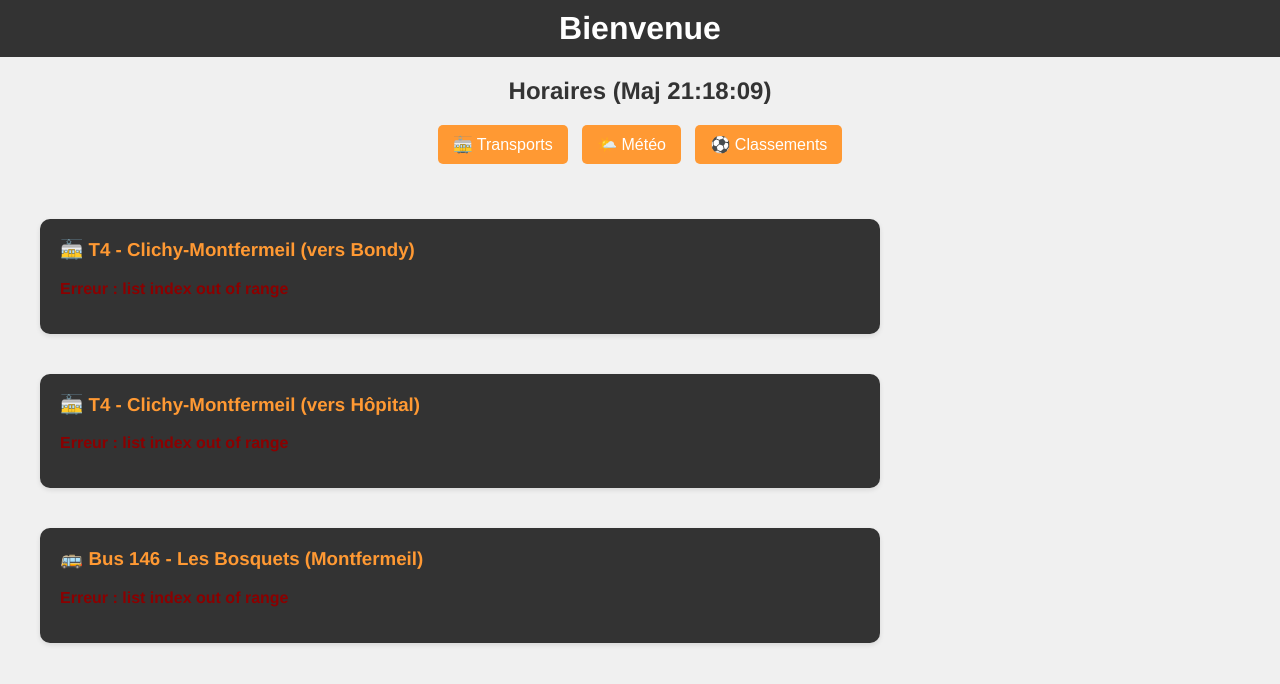
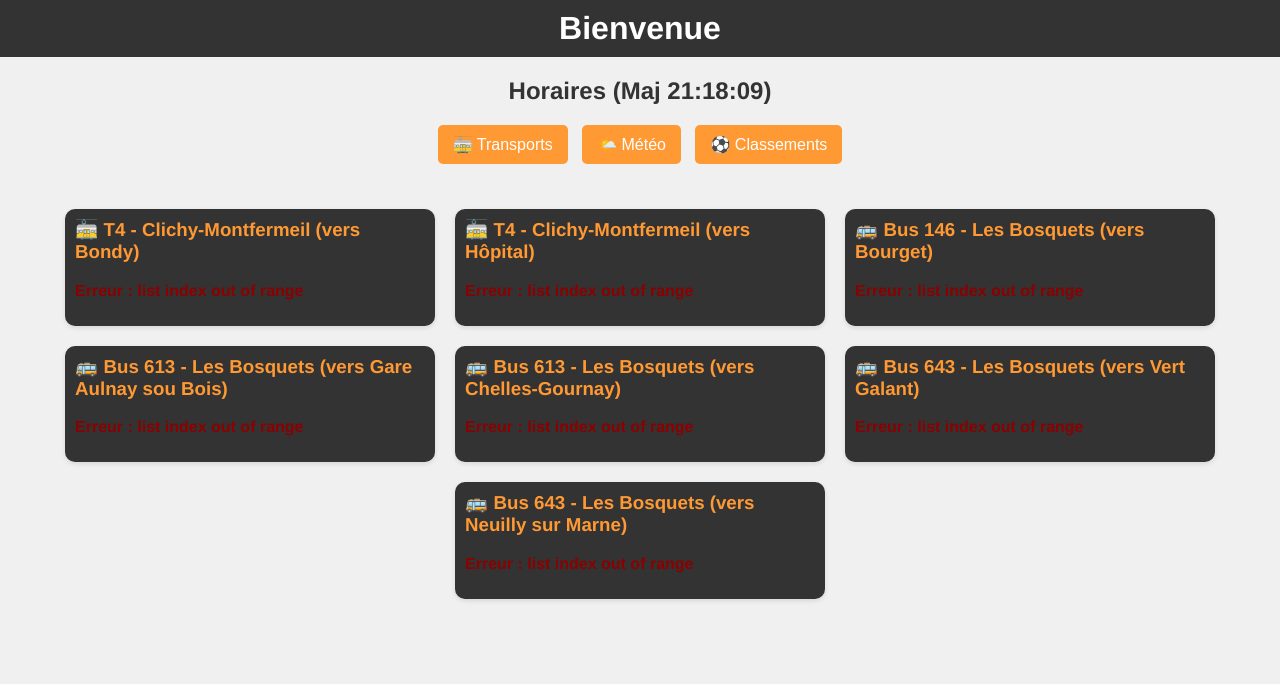
Before and after one commit to kesank/affichage_rasbery, a Flask app: page / in a window 1280 px wide. Shown: the top 684 px of the page. Run offline with Flask 3, Linux system fonts and the light colour scheme; data that the repository does not hold is empty.

Commit message:
affichage écran mini

```diff
--- a/app.py
+++ b/app.py
@@ -26,9 +26,29 @@ ARRETS = [
         "LineRef": "STIF:Line::C01843:"
     },
     {
-        "nom": "🚌 Bus 146 - Les Bosquets (Montfermeil)",
+        "nom": "🚌 Bus 146 - Les Bosquets (vers Bourget)",
         "MonitoringRef": "STIF:StopPoint:Q:427606:",
         "LineRef": "STIF:Line::C01171:"
+    },
+        {
+        "nom": "🚌 Bus 613 - Les Bosquets (vers Gare Aulnay sou Bois)",
+        "MonitoringRef": "STIF:StopPoint:Q:10068:",
+        "LineRef": "STIF:Line::C01581:"
+    },
+        {
+        "nom": "🚌 Bus 613 - Les Bosquets (vers Chelles-Gournay)",
+        "MonitoringRef": "STIF:StopPoint:Q:22599:",
+        "LineRef": "STIF:Line::C01581:"
+    },
+        {
+        "nom": "🚌 Bus 643 - Les Bosquets (vers Vert Galant)",
+        "MonitoringRef": "STIF:StopPoint:Q:10068:",
+        "LineRef": "STIF:Line::C02092:"
+    },
+        {
+        "nom": "🚌 Bus 643 - Les Bosquets (vers Neuilly sur Marne)",
+        "MonitoringRef": "STIF:StopPoint:Q:22599:",
+        "LineRef": "STIF:Line::C02092:"
     }
 ]
 
@@ -40,10 +60,11 @@ FOOTBALL_API_KEY = "ce602f8687f443cea2129e15f88c2c23"
 FOOTBALL_HEADERS = {"X-Auth-Token": FOOTBALL_API_KEY}
 FOOTBALL_URL = "https://api.football-data.org/v4/competitions"
 FOOTBALL_LEAGUES = {
+    "FL1": "Ligue 1",
     "PL": "Premier League",
     "SA": "Serie A",
     "BL1": "Bundesliga",
-    "FL1": "Ligue 1",
+
     "PD": "Primera Division",
     "DED": "Eredivisie",
     "PPL": "Primeira Liga",
@@ -78,7 +99,7 @@ def get_horaires():
                 data = response.json()
                 visits = data.get("Siri", {}).get("ServiceDelivery", {}).get("StopMonitoringDelivery", [])[0].get("MonitoredStopVisit", [])
 
-                for i, visit in enumerate(visits[:5]):
+                for i, visit in enumerate(visits[:3]):
                     journey = visit["MonitoredVehicleJourney"]
                     call = journey["MonitoredCall"]
                     destination = journey.get("DestinationName", [{}])[0].get("value", "inconnu")
--- a/static/style.css
+++ b/static/style.css
@@ -41,6 +41,7 @@ h1 {
 .section.active {
     display: flex;
     flex-wrap: wrap;
+    justify-content: center;
 }
 
 .card {
@@ -52,6 +53,11 @@ h1 {
     border-radius: 8px;
     box-shadow: 0 2px 5px rgba(0,0,0,0.1);
     text-align: left;
+}
+.transport .card,.meteo .card {
+
+    max-width: 350px;
+
 }
 
 .card h3 {
@@ -135,8 +141,8 @@ h1 {
     color: red;
 }
 .card {
-    margin: 20px;
-    padding: 20px;
+    margin: 10px;
+    padding: 10px;
     background-color: #333;
     color: #fff;
     border-radius: 10px;
--- a/templates/index.html
+++ b/templates/index.html
@@ -14,9 +14,9 @@
         <button onclick="showSection('football', true)">⚽ Classements</button>
     </div>
 
-    <div id="horaires" class="section active"></div>
-    <div id="meteo" class="section"></div>
-    <div id="football" class="section">
+    <div id="horaires" class="section transport active"></div>
+    <div id="meteo" class="section meteo"></div>
+    <div id="football" class="section foot">
     </div>
 
 
```
Also changed, not shown: 1 other file.
